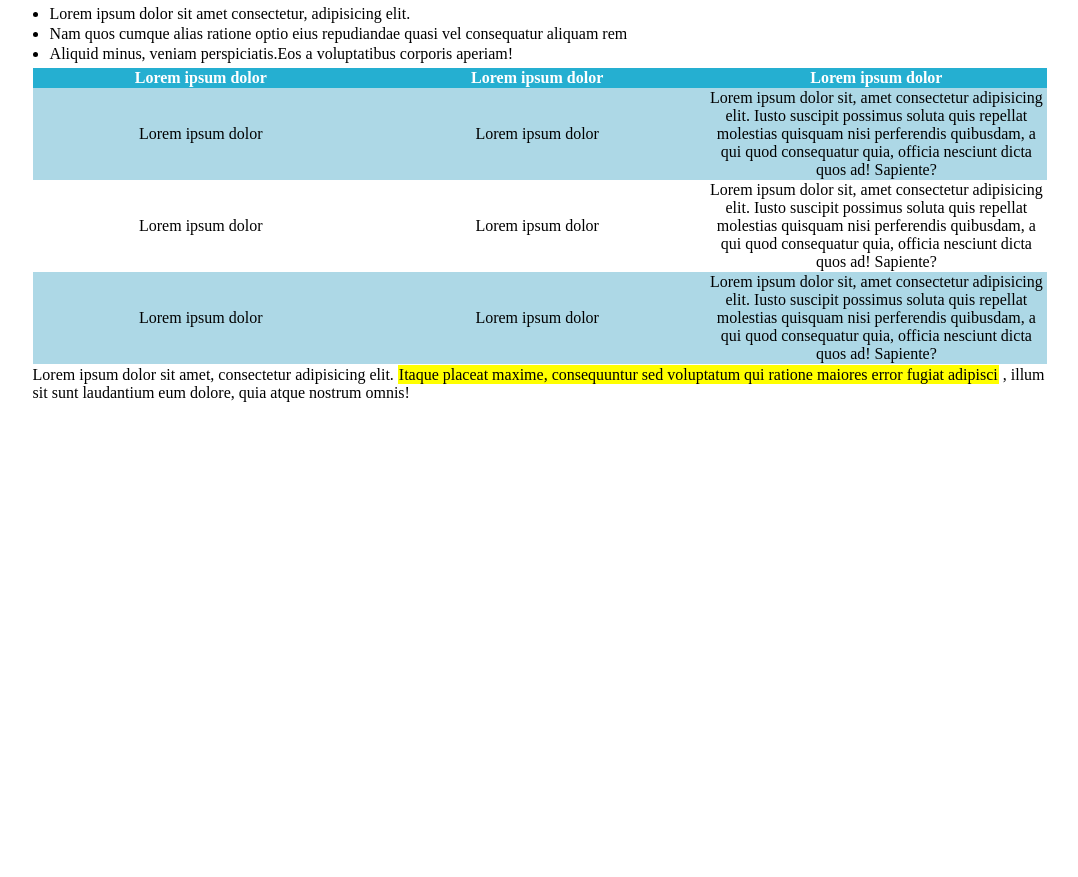
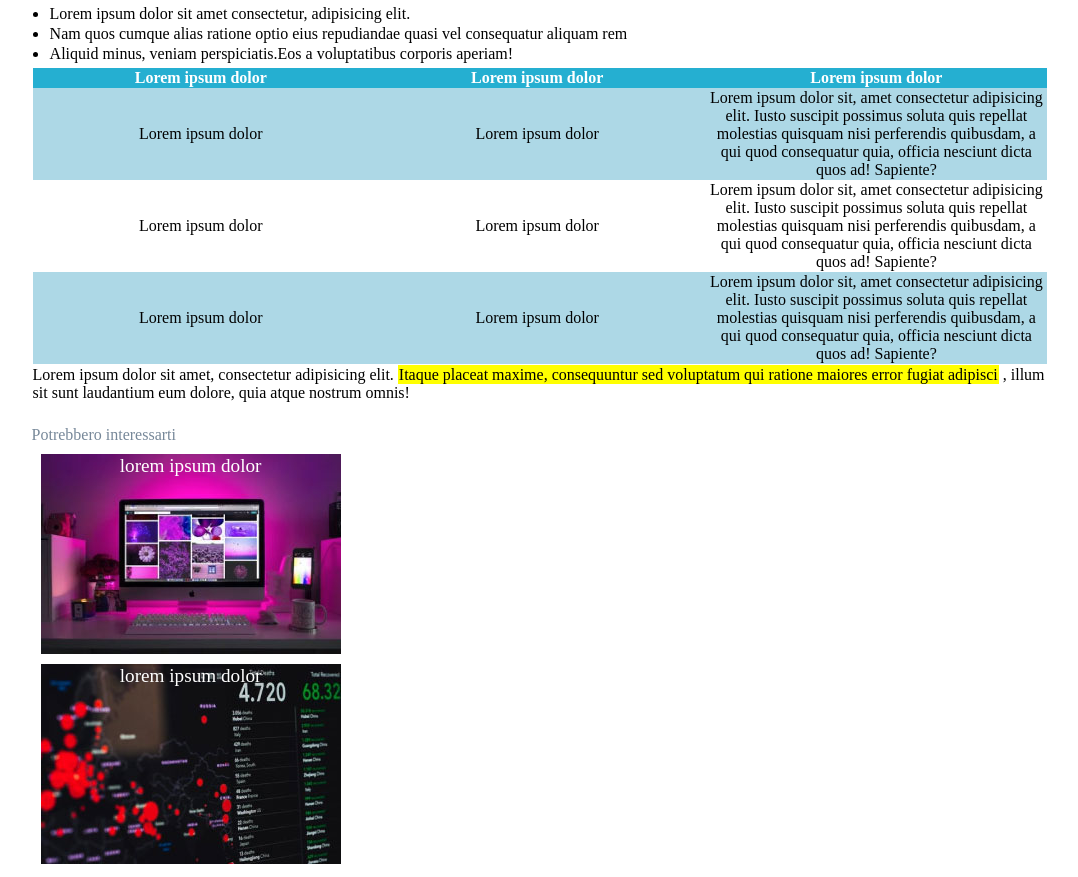
Before and after one commit to Nucci-karim/html-css-booleaner, a plain HTML site: page index.html in a window 1280 px wide. Shown: the part 675-1552 px from the top of the page, without its empty margins (100-1178 px from the left). Before the commit the page ends 1104 px from the top, so only its background shows below. Drawn offline with Linux system fonts and the light colour scheme.

Commit message:
fine con il footer

```diff
--- a/index.html
+++ b/index.html
@@ -83,8 +83,14 @@
     </main>
     <!-- footer con due immagini -->
     <footer>
+        <span class="sottotitolo">Potrebbero interessarti</span>
 
+        <div class="foto-footer-1">
+            lorem ipsum dolor
+        </div>
+        <div class="foto-footer-2">
+            lorem ipsum dolor
+        </div>
     </footer>
-
 </body>
 </html>
--- a/style.css
+++ b/style.css
@@ -16,7 +16,7 @@ header > img {
     margin-top: 50px;
 }
 
-main {
+main, footer {
     margin: auto;
     max-width: 80%;
 }
@@ -58,3 +58,23 @@ th {
 .righe-colorate  {
     background-color: lightblue;
 }
+
+.foto-footer-1 {
+    width: 300px;
+    height: 200px;
+    color: white;
+    font-size: larger;
+    text-align: center;
+    margin: 10px;
+    background-image: url(./img/monitor.jpg);
+}
+
+.foto-footer-2 {
+    width: 300px;
+    height: 200px;
+    color: white;
+    font-size: larger;
+    text-align: center;
+    margin: 10px;
+    background-image: url(./img/graph.jpg);
+}
```
